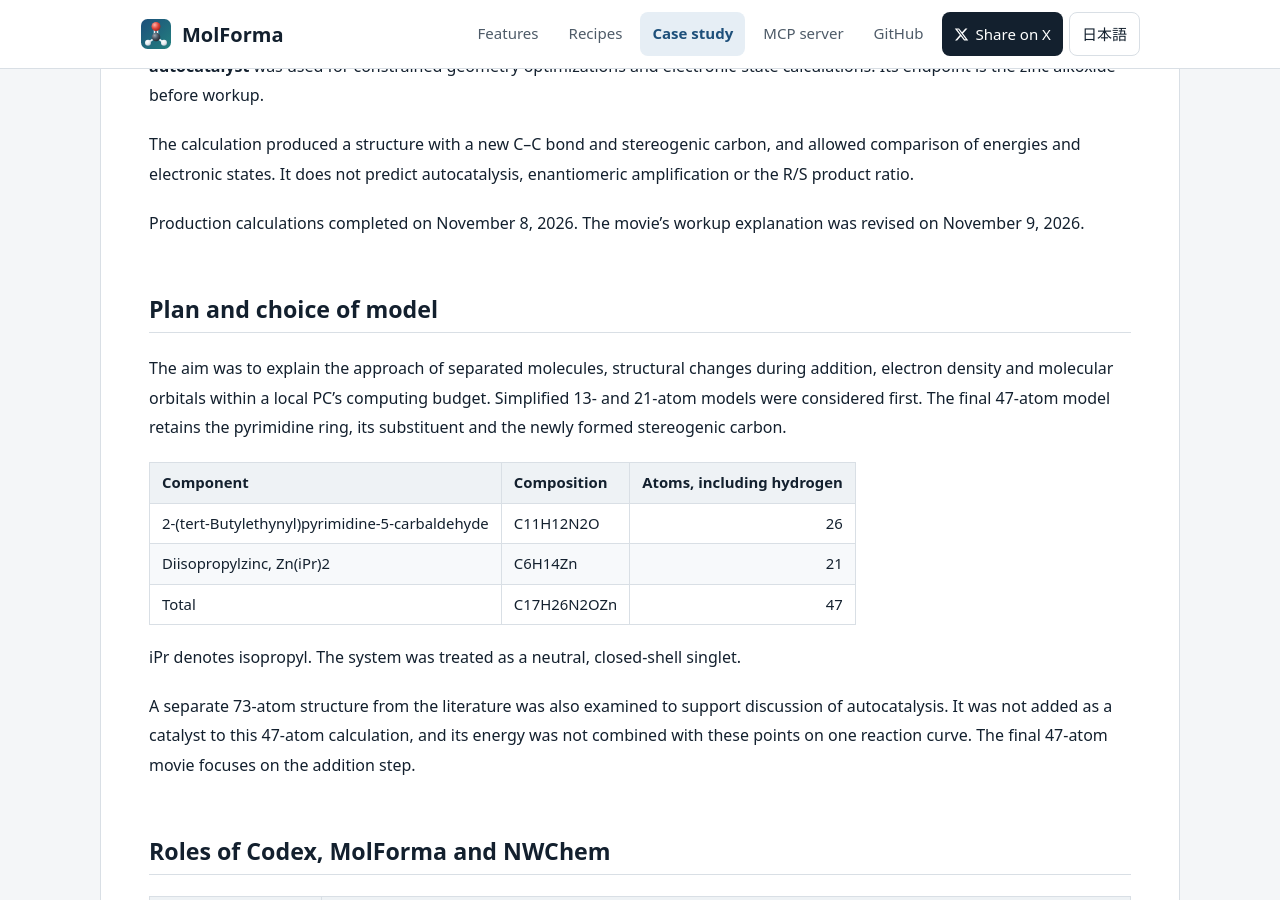
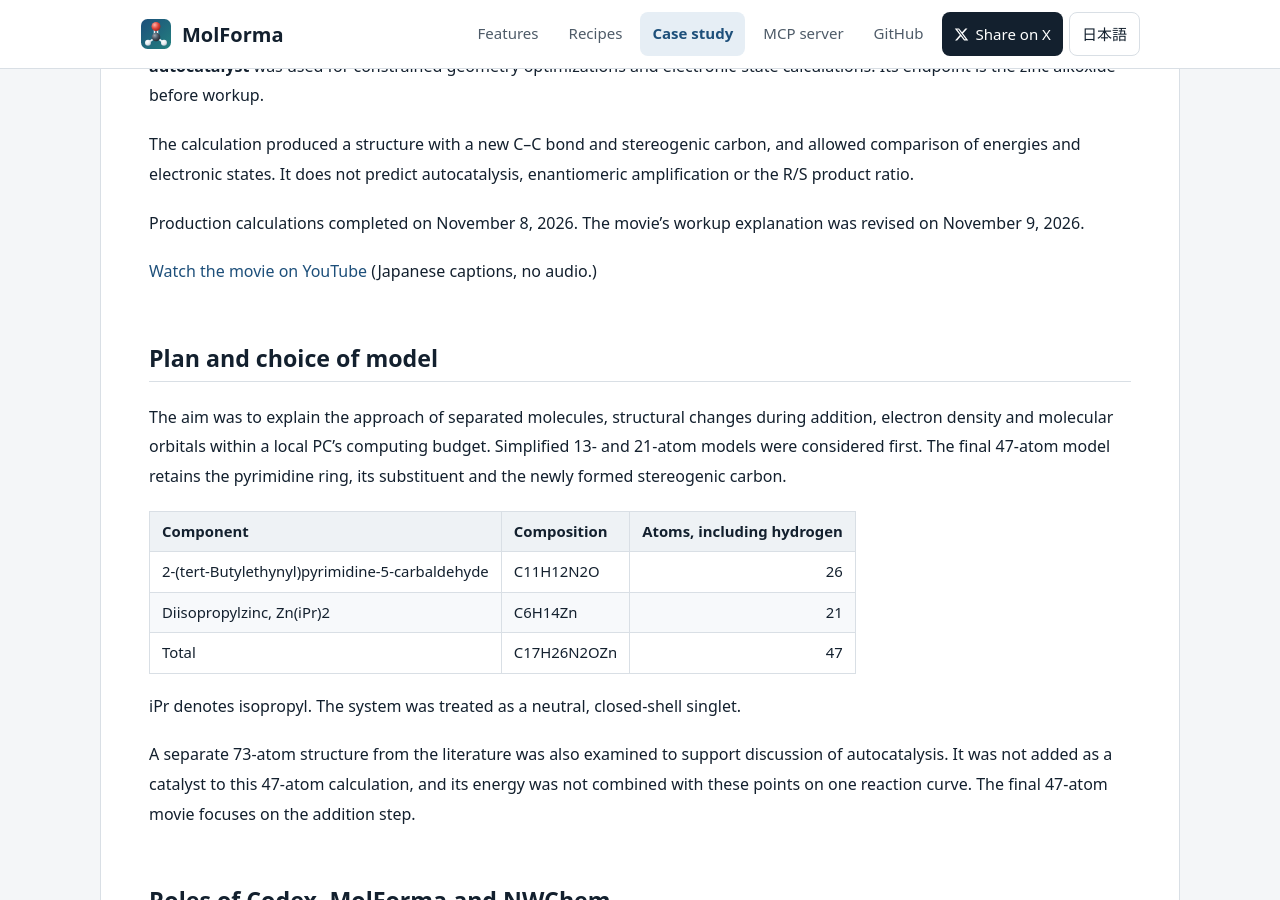
Before and after one commit to hnakada123/MolForma, a Jekyll site: the page built from docs/en/calculations/soai_addition.md, in a window 1280 px wide and 900 px high, scrolled down 340 px. Built offline with Jekyll 4.4.1, drawn with Linux system fonts in a browser that asks for light colours; some web fonts are replaced; our own code applies the rules of GitHub Pages for plain Markdown files.

Commit message:
Link the Soai calculation movie

```diff
--- a/docs/en/calculations/soai_addition.md
+++ b/docs/en/calculations/soai_addition.md
@@ -9,6 +9,8 @@ The subject is the addition of diisopropylzinc to a pyrimidine aldehyde in the S
 The calculation produced a structure with a new C–C bond and stereogenic carbon, and allowed comparison of energies and electronic states. It does not predict autocatalysis, enantiomeric amplification or the R/S product ratio.
 
 Production calculations completed on November 8, 2026. The movie's workup explanation was revised on November 9, 2026.
+
+[Watch the movie on YouTube](https://www.youtube.com/watch?v=Bvnd1ZmdwiU) (Japanese captions, no audio.)
 
 ## Plan and choice of model
 
```
Also changed, not shown: docs/calculations/soai_addition.md (+2 -0 lines).
